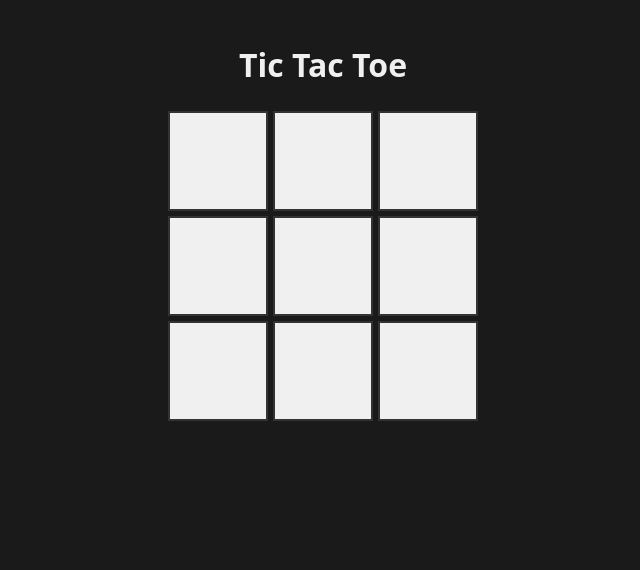
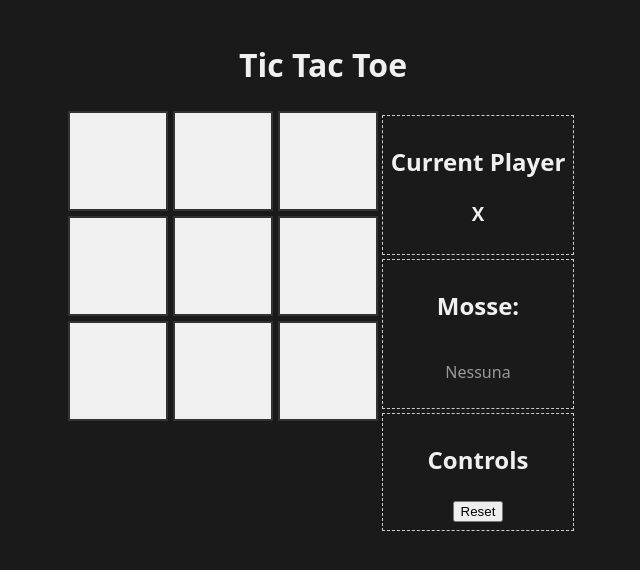
Before and after one commit to gdradi/olivetti-react-2026, a React (Vite) app: page / in a window 1280 px wide. Shown: the top 570 px of the page, without its empty margins (317-957 px from the left). Built offline with nearby package versions, Linux system fonts and the light colour scheme.

Commit message:
Lezione 4 - tictactoe

```diff
--- a/src/index.css
+++ b/src/index.css
@@ -26,3 +26,16 @@ body {
   color: red;
   font-size: 24px;
 }
+
+.tictactoe-grid {
+  display: grid;
+  grid-template-columns: repeat(3, 100px);
+  gap: 5px;
+  justify-content: center;
+}
+
+.box {
+  border: 1px dashed #cccccc;
+  padding: 8px;
+  margin: 4px;
+}
--- a/src/tictactoe.tsx
+++ b/src/tictactoe.tsx
@@ -13,6 +13,11 @@ import { useEffect, useState } from "react";
 
 type Board = Array<string | null>;
 
+type PlayerMove = {
+  player: string;
+  cellIndex: number;
+};
+
 export function TicTacToe() {
   /**
    * Il valore iniziale degli stati "board" e "currentPlayer" deve essere scelto come segue:
@@ -22,6 +27,7 @@ export function TicTacToe() {
    */
   const boardStoredInLocalStorage = localStorage.getItem("ticTacToeBoard");
   const currentPlayerStoredInLocalStorage = localStorage.getItem("ticTacToePlayer");
+  const movesStoredInLocalStorage = localStorage.getItem("ticTacToeMoves");
   const [board, setBoard] = useState<Board>(
     boardStoredInLocalStorage ? JSON.parse(boardStoredInLocalStorage) : [null, null, null, null, null, null, null, null, null]
   );
@@ -33,6 +39,21 @@ export function TicTacToe() {
   const [currentPlayer, setCurrentPlayer] = useState(currentPlayerStoredInLocalStorage ?? "X");
 
   /**
+   * Per poter mostrare l'elenco delle mosse ho bisogno di una mantenere una lista apposita,
+   * perchè non posso recuperare lo storico a partire dallo stato della board
+   */
+  const [moves, setMoves] = useState<PlayerMove[]>(movesStoredInLocalStorage ? JSON.parse(movesStoredInLocalStorage) : []);
+
+  //#region Variabili di appoggio e informazioni derivate
+
+  // La funzione restituisce l'array di celle vincitrici, o null se non c'è un vincitore
+  const winningCells = checkWinner(board);
+  // Per capire chi ha vinto, guardo cosa c'è in una qualsiasi delle celle vincitrici
+  const winner = winningCells == null ? null : board[winningCells[0]!];
+
+  //#endregion
+
+  /**
    * Ogni volta che o board o currentPlayer cambiano, salvo i valori nel local storage
    * in modo che, se l'utente ricarica la pagina o il componente viene rimontato, i due stati
    * si inizializzino con il valore precedente
@@ -41,7 +62,14 @@ export function TicTacToe() {
     const boardAsString = JSON.stringify(board);
     localStorage.setItem("ticTacToeBoard", boardAsString);
     localStorage.setItem("ticTacToePlayer", currentPlayer);
-  }, [board, currentPlayer]);
+    localStorage.setItem("ticTacToeMoves", JSON.stringify(moves));
+  }, [board, currentPlayer, moves]);
+
+  function reset() {
+    setBoard([null, null, null, null, null, null, null, null, null]);
+    setCurrentPlayer("X");
+    setMoves([]);
+  }
 
   return (
     <div style={{ textAlign: "center", padding: "20px" }}>
@@ -49,43 +77,53 @@ export function TicTacToe() {
 
       <div
         style={{
-          display: "grid",
-          gridTemplateColumns: "repeat(3, 100px)",
-          gap: "5px",
+          display: "flex",
           justifyContent: "center",
-          margin: "20px auto",
+          alignItems: "flex-start",
         }}
       >
+        <div className="tictactoe-grid">
           {board.map((cell, index) => (
             <Cell
               key={index}
               cell={cell}
+              disabled={winner != null || cell != null}
+              isWinningCell={winningCells != null && winningCells.includes(index)}
               onClick={() => {
                 const newBoard = [...board];
                 newBoard[index] = currentPlayer;
                 setBoard(newBoard);
+                setMoves([...moves, { player: currentPlayer, cellIndex: index }]);
                 setCurrentPlayer(currentPlayer === "X" ? "O" : "X");
-
-              // Gestione vincitore
-              const winner = checkWinner(newBoard);
-              if (winner !== null) {
-                alert(`Vince ${winner}!`);
-              }
               }}
             />
           ))}
+        </div>
+
+        <div>
+          {winner && <Winner winner={winner} />}
+          <CurrentPlayer currentPlayer={currentPlayer} />
+          <MoveList moves={moves} />
+          <Controls reset={reset} />
+        </div>
       </div>
     </div>
   );
 }
 
 interface CellProps {
+  // null se vuota, "X" o "O" se occupata da un giocatore
   readonly cell: string | null;
+  // funzione da eseguire quando la cella viene premuta
   readonly onClick: () => void;
+  // booleano che rappresenta se la cella è disabilitata (non cliccabile)
+  readonly disabled: boolean;
+  // booleano che rappresenta se la cella è una delle celle vincenti
+  readonly isWinningCell: boolean;
 }
 
 function Cell(props: CellProps) {
-  const { cell, onClick } = props;
+  const { cell, onClick, disabled, isWinningCell } = props;
   return (
     <button
       // key={index}
@@ -95,11 +133,15 @@ function Cell(props: CellProps) {
         height: "100px",
         fontSize: "36px",
         fontWeight: "bold",
-        cursor: cell != null ? "not-allowed" : "pointer",
-        backgroundColor: "#f0f0f0",
+        cursor: disabled ? "not-allowed" : "pointer",
+        // se la cella è vincente, la coloro di verde, altrimenti biancastra
+        backgroundColor: isWinningCell ? "#4CAF50" : "#f0f0f0",
+        // se la cella è vincente, il testo è bianco
+        color: isWinningCell ? "white" : "black",
         border: "2px solid #333",
       }}
-      disabled={cell != null}
+      // se la cella ha un valore, oppure è disabilita dalle props, la disabilito
+      disabled={cell != null || disabled}
     >
       {cell || ""}
     </button>
@@ -120,9 +162,87 @@ function checkWinner(board: Array<string | null>) {
 
   for (const line of lines) {
     const [a, b, c] = line;
-    if (board[a!] === board[b!] && board[a!] === board[c!]) {
-      return board[a!];
+    if (board[a!] && board[a!] === board[b!] && board[a!] === board[c!]) {
+      // restituisco gli indici delle celle vincenti
+      return line;
     }
   }
   return null;
 }
+
+interface ControlProps {
+  readonly reset: () => void;
+}
+function Controls(props: ControlProps) {
+  const { reset } = props;
+  return (
+    <div className="box">
+      <h2>Controls</h2>
+      <button onClick={reset}>Reset</button>
+    </div>
+  );
+}
+
+interface WinnerProps {
+  readonly winner: string;
+}
+
+function Winner(props: WinnerProps) {
+  const { winner } = props;
+
+  return (
+    <div className="box" style={{ backgroundColor: "#4CAF50", color: "white" }}>
+      <h2>🎉 Vince {winner}</h2>
+    </div>
+  );
+}
+
+interface CurrentPlayerProps {
+  readonly currentPlayer: string;
+}
+
+function CurrentPlayer(props: CurrentPlayerProps) {
+  const { currentPlayer } = props;
+
+  return (
+    <div className="box">
+      <h2>Current Player</h2>
+      <h3>{currentPlayer}</h3>
+    </div>
+  );
+}
+
+interface MoveProps {
+  readonly player: string;
+  readonly cellIndex: number;
+}
+
+function Move(props: MoveProps) {
+  const { player, cellIndex } = props;
+  return (
+    <div className="box">
+      {player}: {cellIndex}
+    </div>
+  );
+}
+
+interface MoveListProps {
+  readonly moves: PlayerMove[];
+}
+
+function MoveList(props: MoveListProps) {
+  const { moves } = props;
+
+  return (
+    <div className="box">
+      <h2>Mosse:</h2>
+      <div style={{ maxHeight: "200px", overflowY: "auto" }}>
+        {moves.length === 0 ? (
+          <p style={{ color: "#999" }}>Nessuna</p>
+        ) : (
+          moves.map((move, index) => <Move key={index} player={move.player} cellIndex={move.cellIndex} />)
+        )}
+      </div>
+    </div>
+  );
+}
```
Lines whose indentation alone changed are shown as unchanged.
